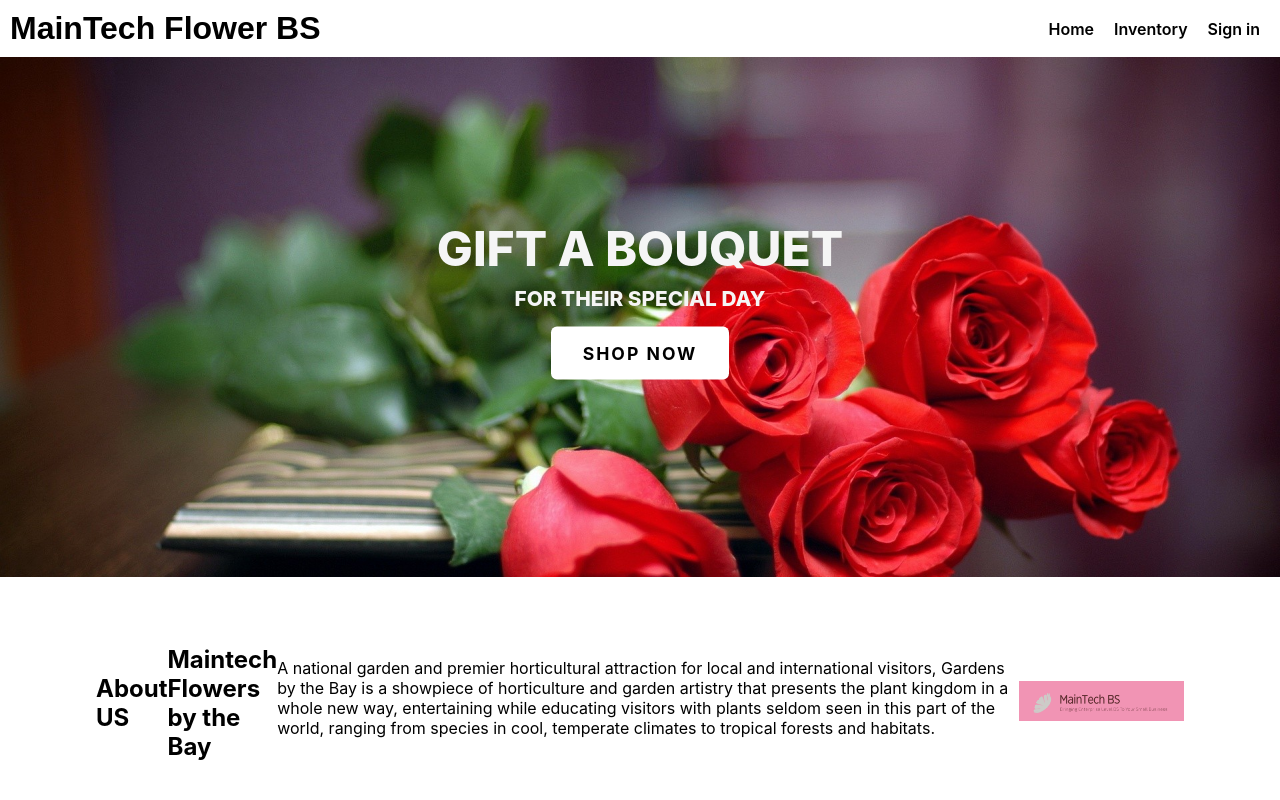
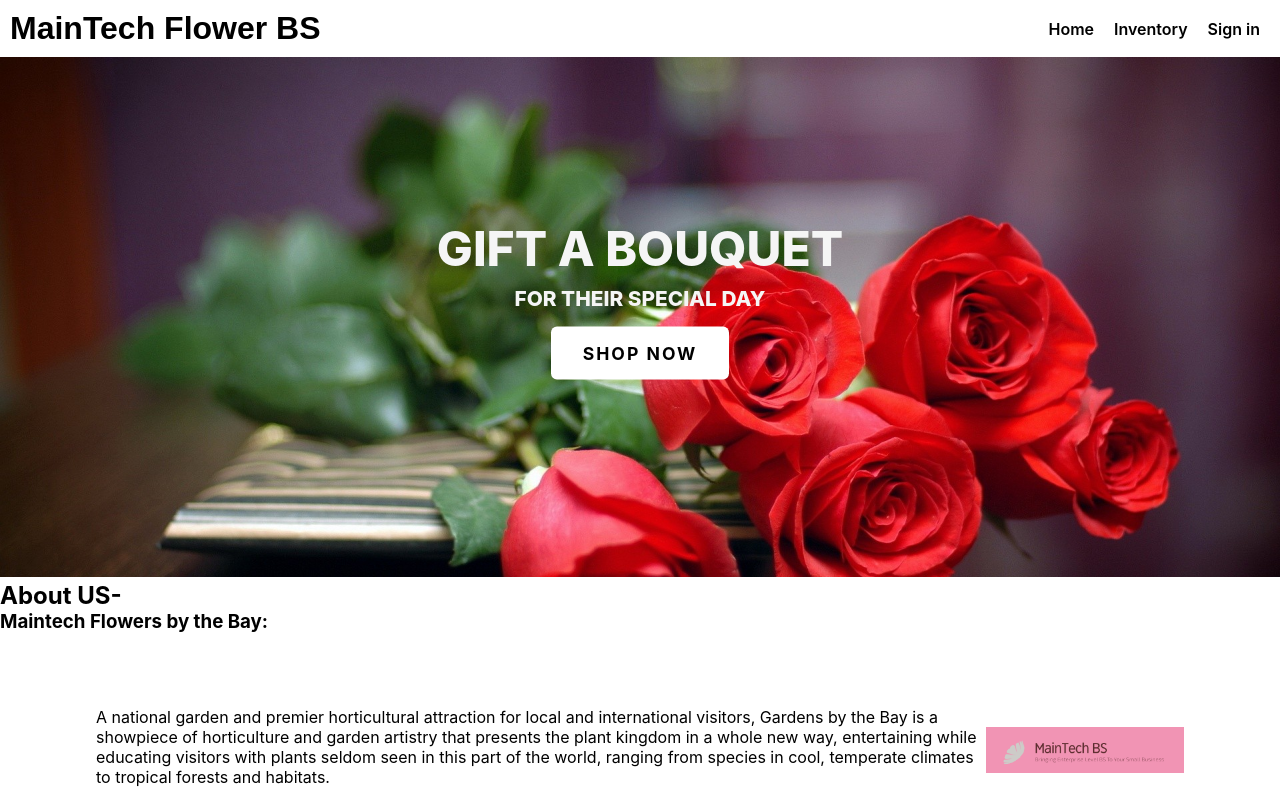
Before and after one commit to joshuagourlay/Software-Engineering-Project, a React (Create React App) app: page /Home in a window 1280 px wide. Shown: the top 800 px of the page. Built offline with nearby package versions, Linux system fonts and the light colour scheme.

Commit message:
Change routing and update format

```diff
--- a/package.json
+++ b/package.json
@@ -3,8 +3,7 @@
   "version": "0.1.0",
   "private": true,
   "dependencies": {
-    "@material-ui/core": "^4.12.4",
-    "@mui/material": "^5.11.15",
+    "@mui/material": "^5.11.16",
     "@testing-library/jest-dom": "^5.16.5",
     "@testing-library/react": "^13.4.0",
     "@testing-library/user-event": "^13.5.0",
--- a/src/components/Navbar.js
+++ b/src/components/Navbar.js
@@ -11,15 +11,15 @@ function Navbar() {
         <div>
           <ul id="navbar">
             <li>
-              <a className="active" href="http://localhost:3000/home">
+              <a className="active" href="home">
                 Home
               </a>
             </li>
             <li>
-              <a href="http://localhost:3000/Inventory" target="_blank" rel="noreferrer" >Inventory</a>
+              <a href="Inventory"  >Inventory</a>
             </li>
             <li>
-              <a href="http://localhost:3000/signin" target="_blank" rel="noreferrer" >Sign in </a>
+              <a href="signin"  >Sign in </a>
             </li>
           </ul>
         </div>
--- a/src/pages/Home.js
+++ b/src/pages/Home.js
@@ -10,20 +10,26 @@ export default function Home(props) {
       <div className="hero-text">
         <h1>{props.title}</h1>
         <p> {props.text}</p>
-        <a href={props.url} target="_blank" rel="noreferrer" className={props.btnClass}>
+        <a href={props.url}  className={props.btnClass}>
         {props.buttonText}
         </a>
       </div>
+      <div className="text-align:center">
+
+        <h2> About US-</h2>
+
+    </div>
+    <div className="text-margin:center">
+        <h3> Maintech Flowers by the Bay:</h3>
+    </div>
     <div className="des-text">
-        <h2> About US</h2>
-        <h2> Maintech Flowers by the Bay</h2>
         <p> A national garden and premier horticultural attraction for local and international visitors,
             Gardens by the Bay is a showpiece of horticulture and garden artistry that presents the plant kingdom in a
             whole new way, entertaining while educating
             visitors with plants seldom seen in this part of
             the world, ranging from species in cool, temperate climates to tropical
             forests and habitats.</p>
-              <a className="aboutimg" href="true">
+              <a className="aboutimg" href="home">
               <img src={About} alt="">
               </img>
               </a>
```
Also changed, not shown: 1 other file (tests, documents, lock files or other folders).
